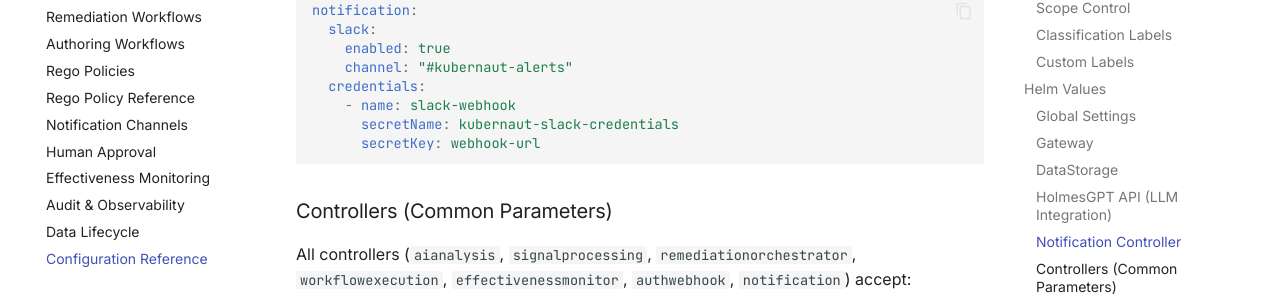
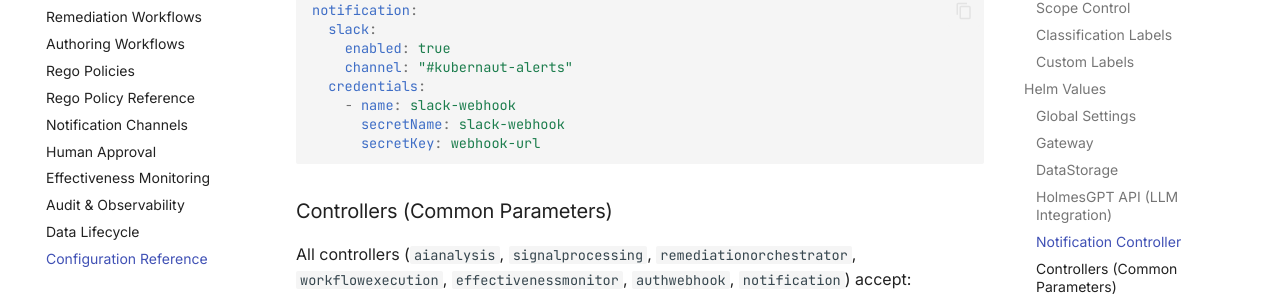
Before and after one commit to jordigilh/kubernaut-docs, an MkDocs documentation site: the page built from docs/user-guide/configuration.md, in a window 1280 px wide and 900 px high, scrolled down 3846 px. Shown: the part 145-451 px from the top of the window. Built offline with MkDocs 1.6.1 and Material for MkDocs 9.7.7, drawn with Linux system fonts in a browser that asks for light colours; comment, search, counter and statistics services are not loaded; the version menu is left out.

Commit message:
docs(config): fix stale slack secret name example (#357)
Change kubernaut-slack-credentials to slack-webhook to match
the installation guide and values-demo.yaml defaults.

Made-with: Cursor

````diff
--- a/docs/user-guide/configuration.md
+++ b/docs/user-guide/configuration.md
@@ -114,7 +114,7 @@ notification:
     channel: "#kubernaut-alerts"
   credentials:
     - name: slack-webhook
-      secretName: kubernaut-slack-credentials
+      secretName: slack-webhook
       secretKey: webhook-url
 ```
 
````
